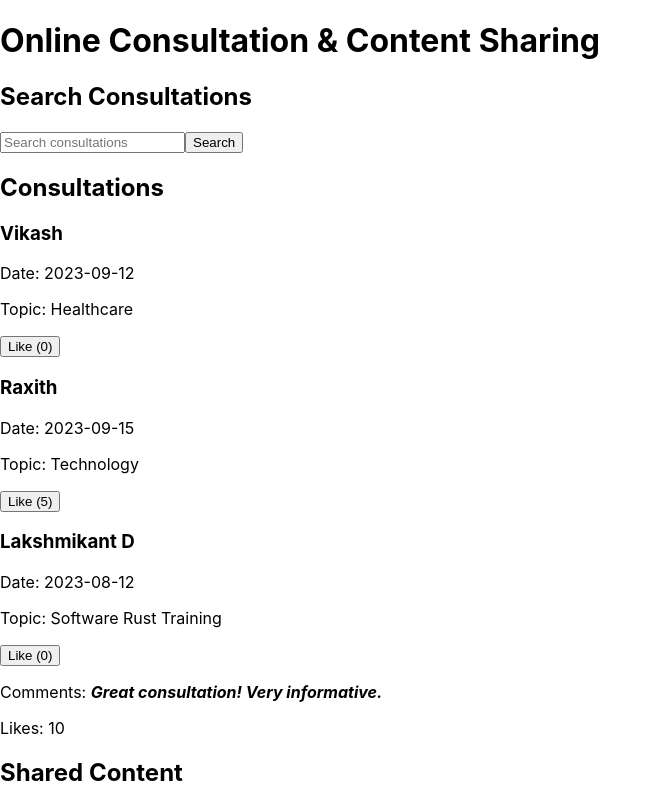
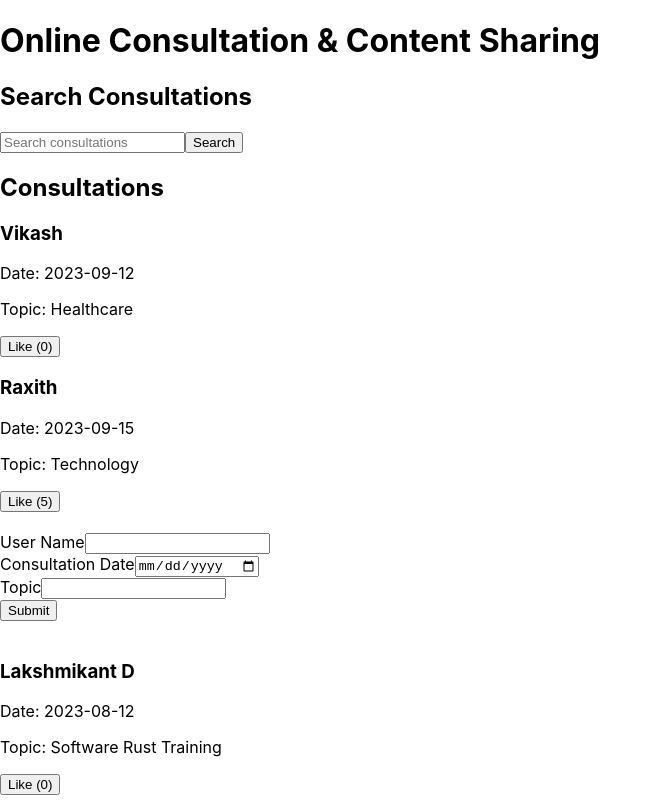
Before and after one commit to thefullstacktrainer/consultation_and_content_sharing_app, a React (Create React App) app: page / in a window 1280 px wide. Shown: the top 800 px of the page, without its empty margins (0-661 px from the left). Built offline with nearby package versions, Linux system fonts and the light colour scheme.

Commit message:
Controlled components

```diff
--- /dev/null
+++ b/src/components/AddConsultationForm.js
@@ -0,0 +1,57 @@
+import React, { useState } from 'react';
+
+const AddConsultationForm = ({ onAddConsultation }) => {
+    const [userName, setUserName] = useState('');
+    const [consultationDate, setConsultationDate] = useState(new Date());
+    const [topic, setTopic] = useState('');
+
+    const handleSubmit = (e) => {
+        e.preventDefault();
+
+        const newConsultation = {
+            userName,
+            consultationDate,
+            topic,
+            likes: 0, // Initial likes
+        };
+
+        onAddConsultation(newConsultation);
+
+        // Reset form inputs
+        setUserName('');
+        setConsultationDate('');
+        setTopic('');
+    };
+
+    return (
+        <form onSubmit={handleSubmit}>
+            <div>
+                <label>User Name</label>
+                <input
+                    type="text"
+                    value={userName}
+                    onChange={(e) => setUserName(e.target.value)}
+                />
+            </div>
+            <div>
+                <label>Consultation Date</label>
+                <input
+                    type="date"
+                    value={consultationDate}
+                    onChange={(e) => setConsultationDate(e.target.value)}
+                />
+            </div>
+            <div>
+                <label>Topic</label>
+                <input
+                    type="text"
+                    value={topic}
+                    onChange={(e) => setTopic(e.target.value)}
+                />
+            </div>
+            <button type="submit">Submit</button>
+        </form>
+    );
+};
+
+export default AddConsultationForm;
--- a/src/components/ConsultationList.js
+++ b/src/components/ConsultationList.js
@@ -1,5 +1,6 @@
 import React, { useState, useEffect } from 'react';
 import ConsultationCard from './ConsultationCard';
+import AddConsultationForm from './AddConsultationForm';
 
 const ConsultationList = ({ consultations }) => {
     useEffect(() => {
@@ -13,10 +14,17 @@ const ConsultationList = ({ consultations }) => {
         };
     }, []);
 
+    const [consultationsList, setConsultationsList] = useState(consultations);
+
+    const handleAddConsultation = (newConsultation) => {
+        // Add the new consultation to the list
+        setConsultationsList([...consultationsList, newConsultation]);
+    };
+
     return (
         <div className="consultation-list">
             <h2>Consultations</h2>
-            {consultations.map((consultation, index) => (
+            {consultationsList.map((consultation, index) => (
                 <ConsultationCard
                     key={index}
                     userName={consultation.userName}
@@ -25,6 +33,11 @@ const ConsultationList = ({ consultations }) => {
                     likes={consultation.likes}
                 />
             ))}
+            <br />
+            <div>
+                <AddConsultationForm onAddConsultation={handleAddConsultation} />
+            </div>
+            <br />
         </div>
     );
 };
```
